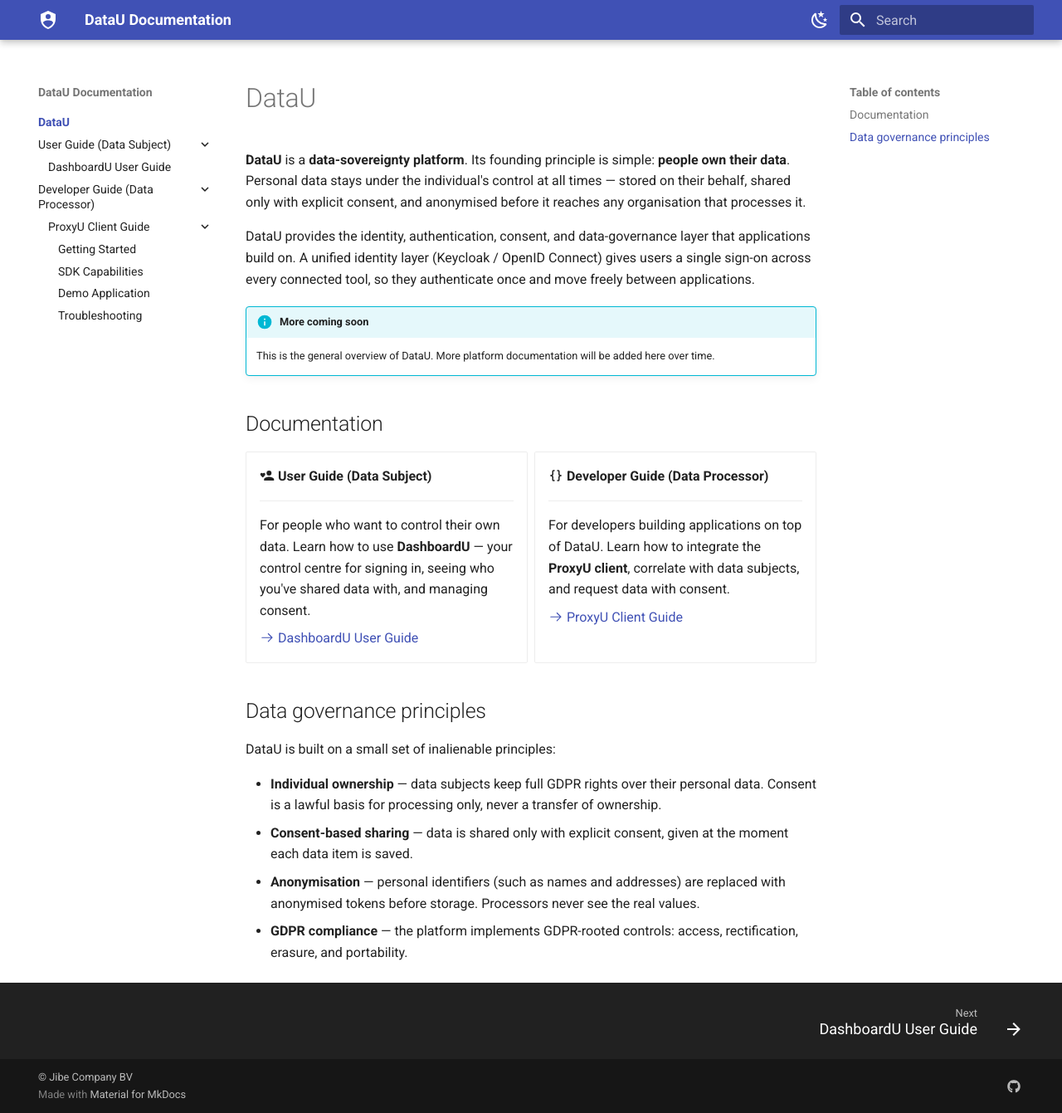
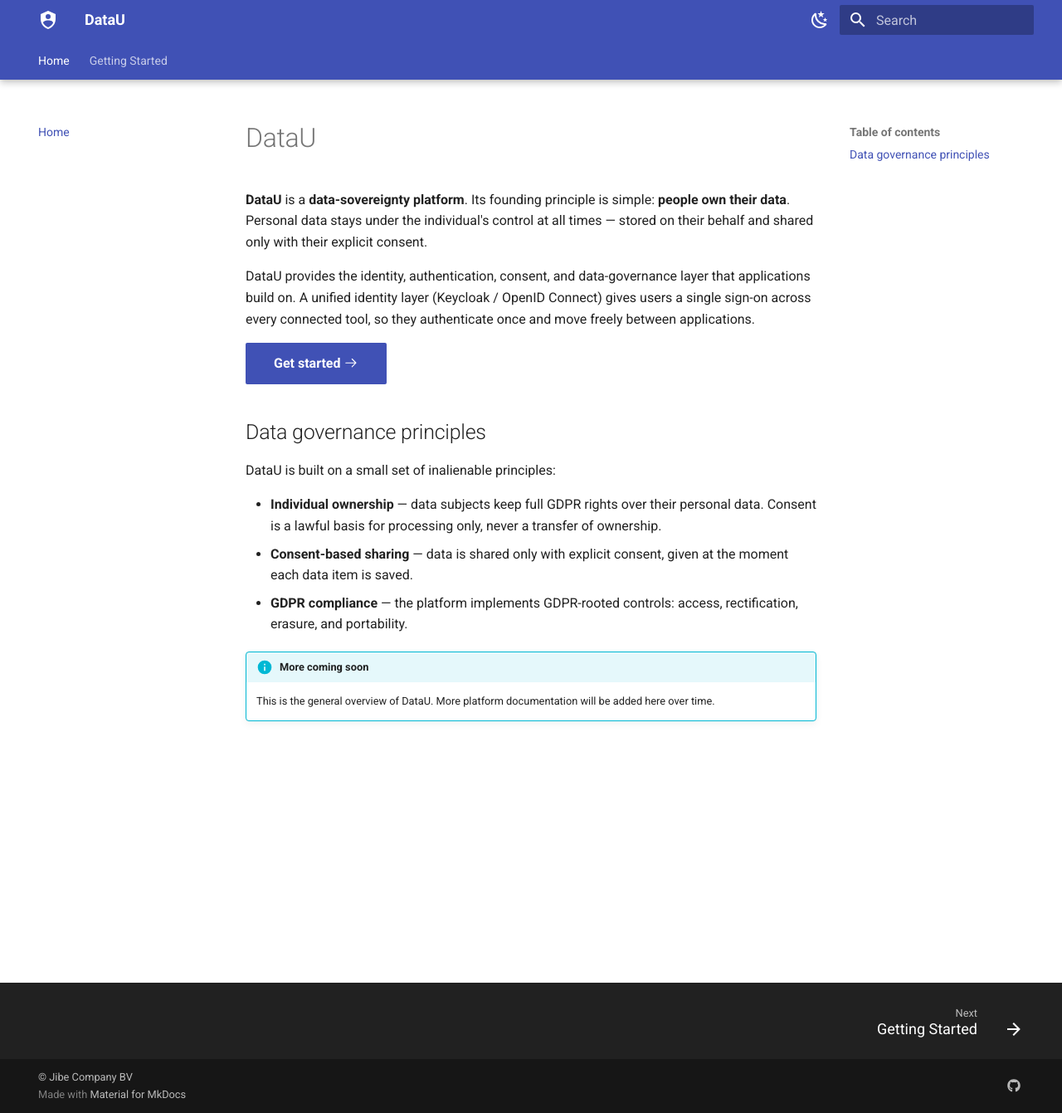
Before and after one commit to jibecompany/datau-docs, an MkDocs documentation site: the page built from docs/index.md, in a window 1280 px wide and 1341 px high. Shown: the whole window at 83% size. Built offline with MkDocs 1.6.1 and Material for MkDocs 9.7.7, drawn with Linux system fonts in a browser that asks for light colours.

Commit message:
Material-style top tabs (Home + Getting Started); rename site to DataU
- site_name is now 'DataU' (removes the duplicate DataU/DataU Documentation title)
- Top-bar tabs: Home (general DataU overview) and Getting Started
- Getting Started hub holds the two guides (User Guide + Developer Guide)
- Remove anonymisation from DataU/home and DashboardU pages (SPOON-specific)

Co-Authored-By: Claude Opus 4.8 (1M context) <noreply@anthropic.com>

```diff
--- /dev/null
+++ b/docs/getting-started.md
@@ -0,0 +1,25 @@
+# Getting Started
+
+DataU has two audiences. Pick the guide that matches what you want to do.
+
+<div class="grid cards" markdown>
+
+-   :material-account-heart: **User Guide (Data Subject)**
+
+    ---
+
+    For people who want to control their own data. Learn how to use **DashboardU** — your control
+    centre for signing in, seeing who you've shared data with, and managing consent.
+
+    [:octicons-arrow-right-24: DashboardU User Guide](data-subjects/dashboardu.md)
+
+-   :material-code-braces: **Developer Guide (Data Processor)**
+
+    ---
+
+    For developers building applications on top of DataU. Learn how to integrate the **ProxyU
+    client**, correlate with data subjects, and request data with consent.
+
+    [:octicons-arrow-right-24: ProxyU Client Guide](developers/index.md)
+
+</div>
--- a/docs/index.md
+++ b/docs/index.md
@@ -1,40 +1,14 @@
 # DataU
 
 **DataU** is a **data-sovereignty platform**. Its founding principle is simple: **people own their
-data**. Personal data stays under the individual's control at all times — stored on their behalf,
-shared only with explicit consent, and anonymised before it reaches any organisation that processes
-it.
+data**. Personal data stays under the individual's control at all times — stored on their behalf and
+shared only with their explicit consent.
 
 DataU provides the identity, authentication, consent, and data-governance layer that applications
 build on. A unified identity layer (Keycloak / OpenID Connect) gives users a single sign-on across
 every connected tool, so they authenticate once and move freely between applications.
 
-!!! info "More coming soon"
-    This is the general overview of DataU. More platform documentation will be added here over time.
-
-## Documentation
-
-<div class="grid cards" markdown>
-
--   :material-account-heart: **User Guide (Data Subject)**
-
-    ---
-
-    For people who want to control their own data. Learn how to use **DashboardU** — your control
-    centre for signing in, seeing who you've shared data with, and managing consent.
-
-    [:octicons-arrow-right-24: DashboardU User Guide](data-subjects/dashboardu.md)
-
--   :material-code-braces: **Developer Guide (Data Processor)**
-
-    ---
-
-    For developers building applications on top of DataU. Learn how to integrate the **ProxyU
-    client**, correlate with data subjects, and request data with consent.
-
-    [:octicons-arrow-right-24: ProxyU Client Guide](developers/index.md)
-
-</div>
+[Get started :octicons-arrow-right-24:](getting-started.md){ .md-button .md-button--primary }
 
 ## Data governance principles
 
@@ -44,7 +18,8 @@ DataU is built on a small set of inalienable principles:
   is a lawful basis for processing only, never a transfer of ownership.
 - **Consent-based sharing** — data is shared only with explicit consent, given at the moment each
   data item is saved.
-- **Anonymisation** — personal identifiers (such as names and addresses) are replaced with
-  anonymised tokens before storage. Processors never see the real values.
 - **GDPR compliance** — the platform implements GDPR-rooted controls: access, rectification,
   erasure, and portability.
+
+!!! info "More coming soon"
+    This is the general overview of DataU. More platform documentation will be added here over time.
--- a/mkdocs.yml
+++ b/mkdocs.yml
@@ -1,4 +1,4 @@
-site_name: DataU Documentation
+site_name: DataU
 site_description: User & developer documentation for the DataU platform and SPOON tools.
 site_url: https://cosminularu.github.io/public-docs/
 site_author: Jibe Company
@@ -8,9 +8,10 @@ theme:
   icon:
     logo: material/shield-account
   features:
+    - navigation.tabs
+    - navigation.tabs.sticky
     - navigation.sections
     - navigation.indexes
-    - navigation.expand
     - navigation.top
     - navigation.footer
     - content.code.copy
@@ -55,8 +56,9 @@ plugins:
   - search
 
 nav:
-  - DataU:
-      - index.md
+  - Home: index.md
+  - Getting Started:
+      - getting-started.md
       - User Guide (Data Subject):
           - DashboardU User Guide: data-subjects/dashboardu.md
       - Developer Guide (Data Processor):
```
Also changed, not shown: docs/data-subjects/dashboardu.md (+1 -4 lines).
